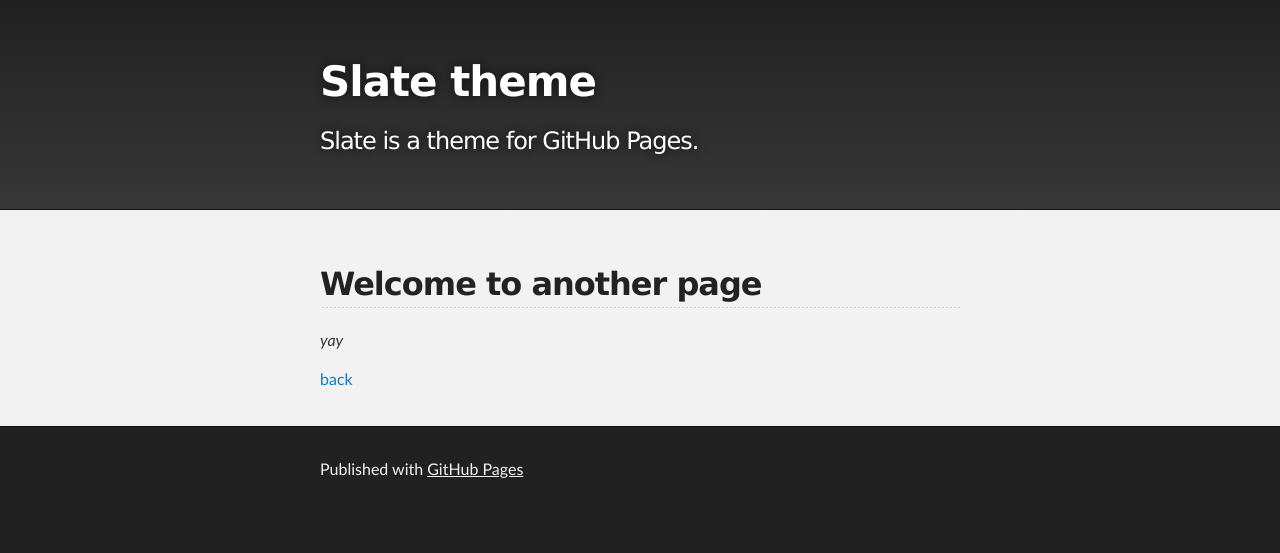
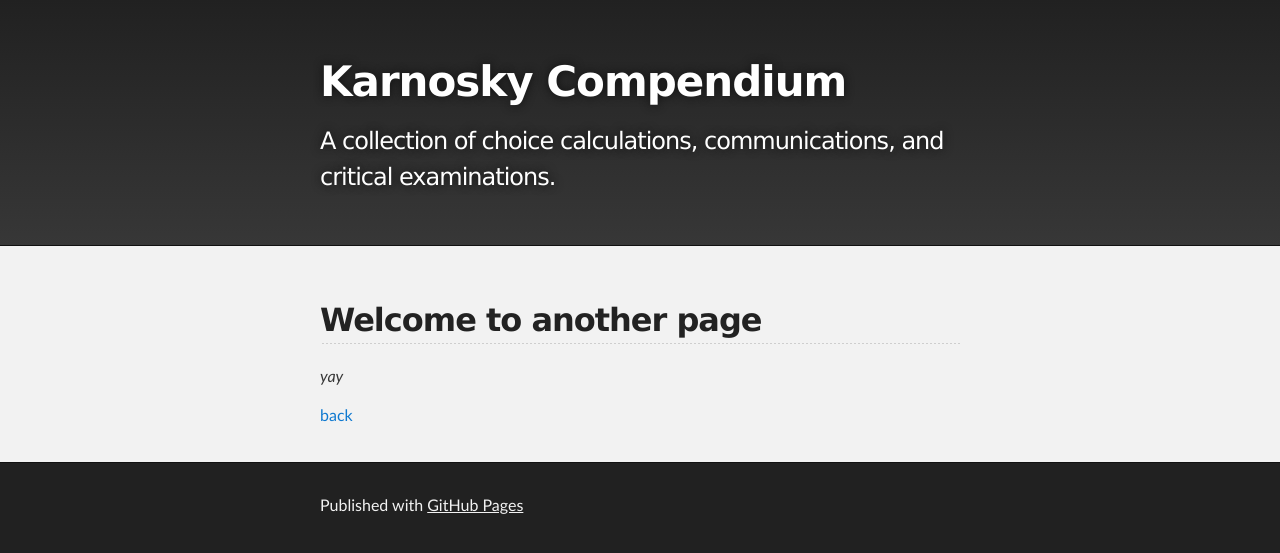
Before and after one commit to jennifer-karnosky/jennifer-karnosky.github.io, a Jekyll site: the page built from another-page.md, in a window 1280 px wide. Shown: the top 553 px of the page. Built offline with Jekyll 4.4.1, drawn with Linux system fonts in a browser that asks for light colours; our own code applies the rules of GitHub Pages for plain Markdown files.

Commit message:
Update _config.yml

```diff
--- a/_config.yml
+++ b/_config.yml
@@ -1,5 +1,5 @@
-title: Slate theme
-description: Slate is a theme for GitHub Pages.
+title: Karnosky Compendium
+description: A collection of choice calculations, communications, and critical examinations.
 show_downloads: false
 google_analytics:
 theme: jekyll-theme-slate
```
